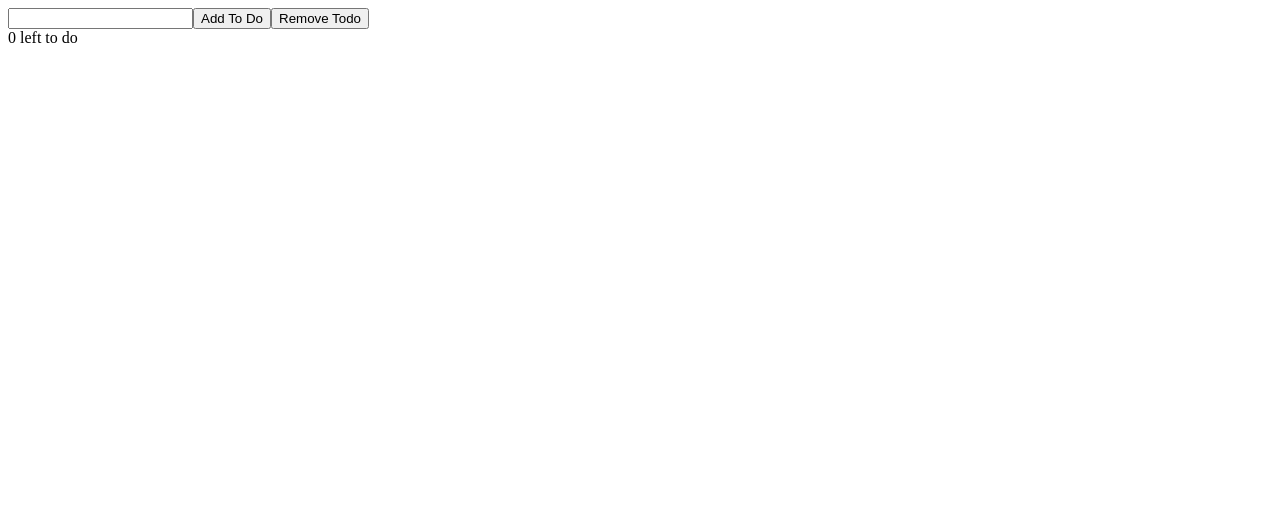
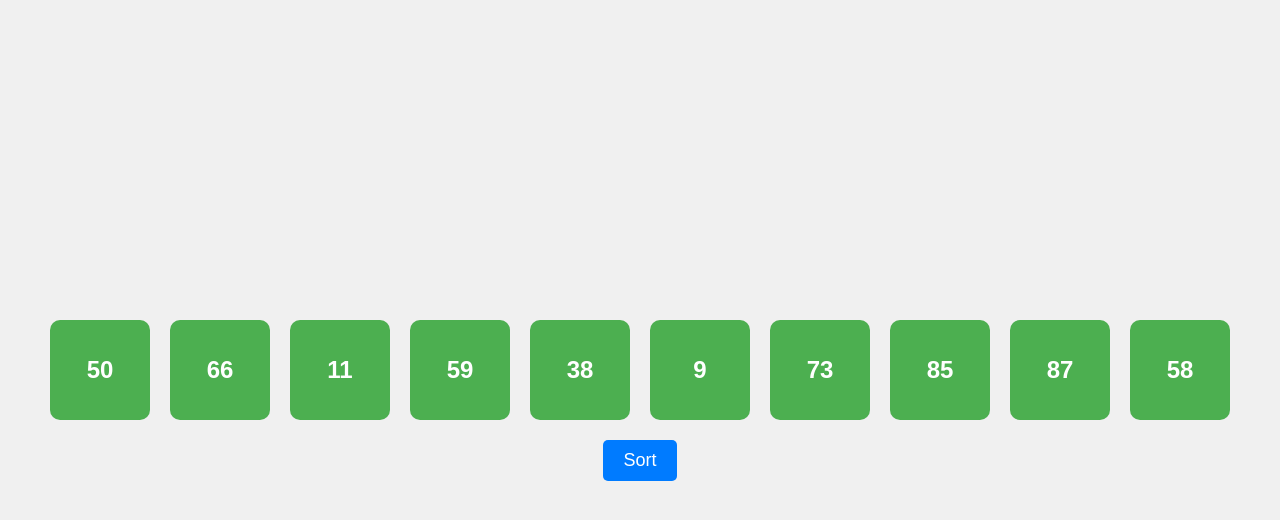
Before and after one commit to gotagitgit/AlgoVisualizeIt, a React (Create React App) app: page / in a window 1280 px wide. Shown: the top 520 px of the page. Built offline with nearby package versions, Linux system fonts and the light colour scheme.

Commit message:
Bubblesort with boxes

```diff
--- a/src/App.tsx
+++ b/src/App.tsx
@@ -1,7 +1,9 @@
+import { Sort } from "./Sorties/Sort";
 import { Todo } from "./Todos/Todo";
 
 function App() {
-  return <Todo />;
+  // return <Todo />;
+  return <Sort />
 }
 
 export default App;
--- /dev/null
+++ b/src/Sorties/Sort.tsx
@@ -0,0 +1,71 @@
+import React, { useEffect, useState } from 'react'
+import './sort.css'
+import { ISortBox, SortBox } from './SortBox'
+
+export function Sort() {
+
+    const [numbers, setNumbers] = useState<number[]>([]);
+
+    const [isSorting, setIsSorting] = useState(false);
+
+    useEffect(() =>
+    {
+        const generateRandomNumbers = () =>
+        {
+            const randomNumbers = Array.from({ length: 10 }, () => Math.floor(Math.random() * 100));
+
+            setNumbers(randomNumbers);
+        };
+
+        generateRandomNumbers();
+    }, []);
+
+    const swapNumbers = async () =>
+    {
+        setIsSorting(true);
+
+        const sortNumbers = [ ...numbers];
+
+        const numLength = numbers.length;
+
+        for (let i = 0; i < numLength; i++)
+        {
+            for (let j = 0; j < numLength - 1 - i; j++)
+            {
+                if (sortNumbers[j] > sortNumbers[j + 1])
+                {
+                    [sortNumbers[j], sortNumbers[j + 1]] = [sortNumbers[j + 1], sortNumbers[j]];
+
+                    setNumbers([...sortNumbers]);
+
+                    await new Promise(x => setTimeout(x, 1000));
+                }
+            }
+        }
+
+        setIsSorting(false);
+    };
+
+    const boxes = numbers.map((number, index) => <SortBox index={index} value={number} isActive={false} />);
+
+    return (
+        <div className="container">
+            <ul className="box-list">
+                {boxes}
+            </ul>
+            <button className="action-button" onClick={swapNumbers}>
+                {isSorting ? 'Sorting ...' : 'Sort'}
+            </button>
+        </div>
+    )
+}
+
+// function isAllBoxesActive(boxes: ISortBox[], isActive: boolean)
+// {
+//     const updatedNumbers = numbers.map(x => (
+//         {
+//             ...x,
+//             isActive: isActive,
+//         }
+//     ));
+// }
--- /dev/null
+++ b/src/Sorties/SortBox.tsx
@@ -0,0 +1,16 @@
+import React from 'react'
+
+export interface ISortBox
+{
+    index: number,
+    value: number,
+    isActive: boolean
+}
+
+export function SortBox(props: ISortBox) {
+    const { index, value } = props;
+
+    return (
+    <li className="box" key={index}>{value}</li>
+  )
+}
--- /dev/null
+++ b/src/Sorties/sort.css
@@ -0,0 +1,52 @@
+body {
+    margin: 0;
+    font-family: Arial, sans-serif;
+    background-color: #f0f0f0;
+}
+
+.container {
+    display: flex;
+    flex-direction: column; /* Stack the list and button vertically */
+    justify-content: center;
+    align-items: center;
+    height: 100vh;
+    gap: 20px; /* Space between the list and the button */
+}
+
+.box-list {
+    display: flex;
+    justify-content: center;
+    align-items: center;
+    list-style-type: none; /* Remove bullet points from the list */
+    padding: 0;            /* Remove default padding */
+    margin: 0;             /* Remove default margin */
+}
+
+.box {
+    width: 100px;
+    height: 100px;
+    display: flex;
+    justify-content: center;
+    align-items: center;
+    background-color: #4CAF50;
+    color: white;
+    font-size: 24px;
+    font-weight: bold;
+    border-radius: 10px;
+    margin: 0 10px; /* Add horizontal space between boxes */
+}
+
+.action-button {
+    padding: 10px 20px;
+    font-size: 18px;
+    color: white;
+    background-color: #007BFF;
+    border: none;
+    border-radius: 5px;
+    cursor: pointer;
+    transition: background-color 0.3s;
+}
+
+.action-button:hover {
+    background-color: #0056b3; /* Darker shade on hover */
+}
```
